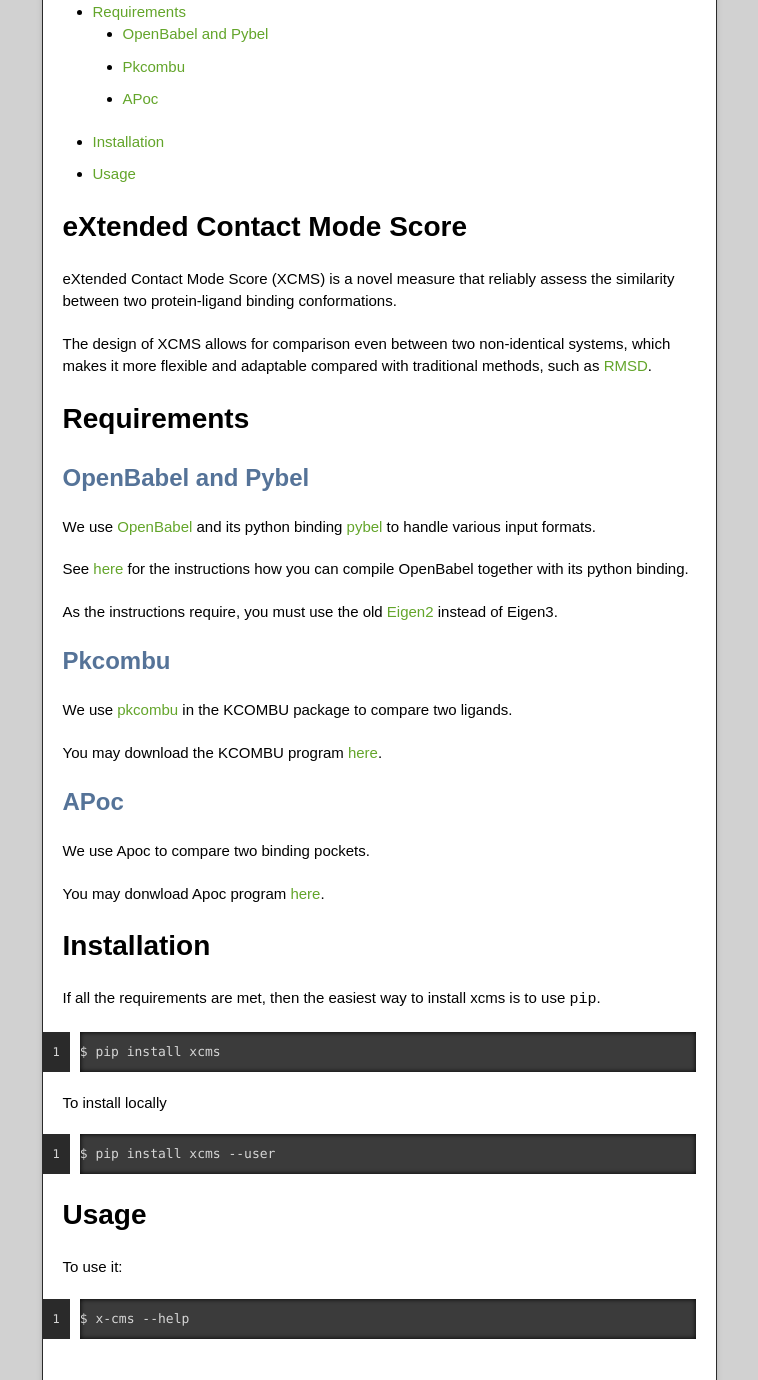
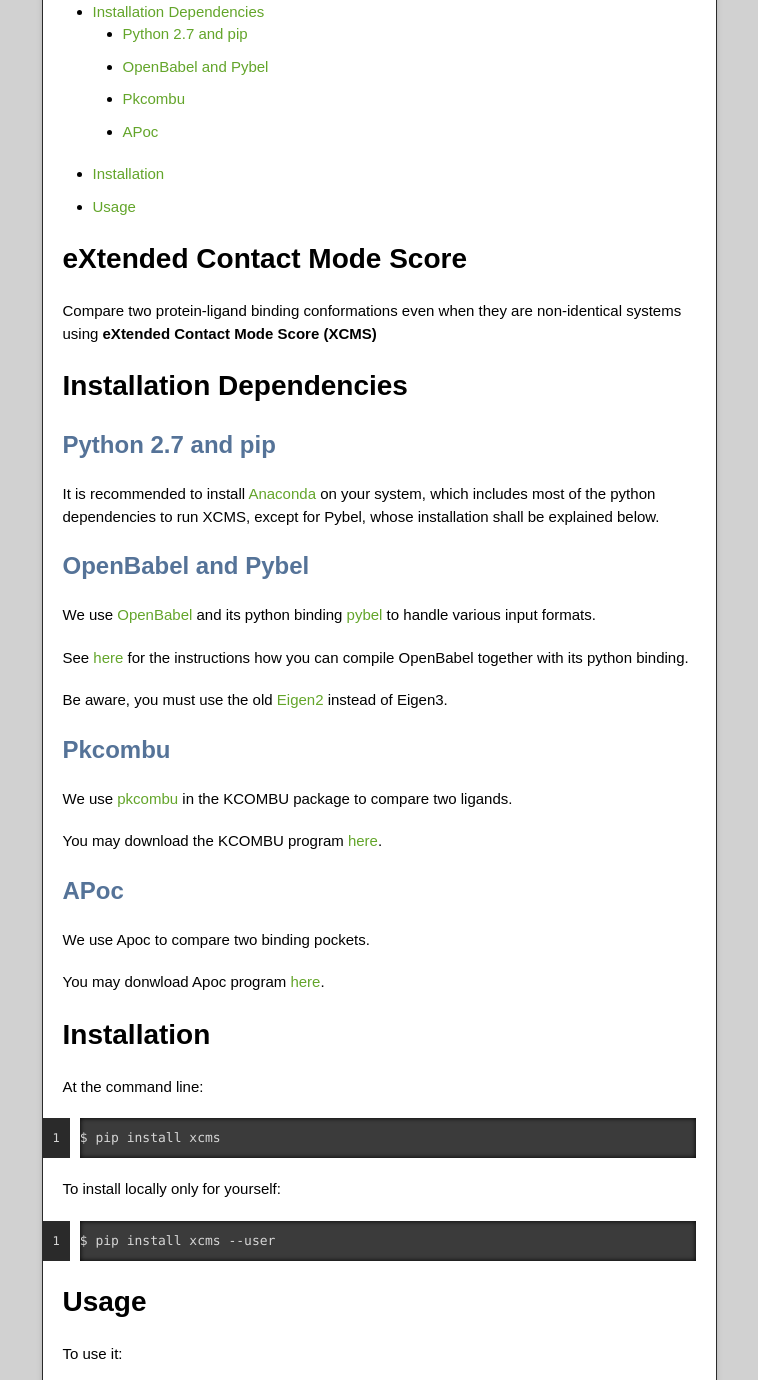
Before and after one commit to EricTing/extended-cms, a plain HTML site: page index.html in a window 1280 px wide. Shown: the part 330-1710 px from the top of the page, without its empty margins (261-1019 px from the left). Drawn offline with nearby package versions, Linux system fonts and the light colour scheme.

```diff
--- a/index.html
+++ b/index.html
@@ -39,12 +39,13 @@
           <ul>
 <li><a href="#sec-1">eXtended Contact Mode Score</a></li>
 <li>
-<a href="#sec-2">Requirements</a>
+<a href="#sec-2">Installation Dependencies</a>
 
 <ul>
-<li><a href="#sec-2-1">OpenBabel and Pybel</a></li>
-<li><a href="#sec-2-2">Pkcombu</a></li>
-<li><a href="#sec-2-3">APoc</a></li>
+<li><a href="#sec-2-1">Python 2.7 and pip</a></li>
+<li><a href="#sec-2-2">OpenBabel and Pybel</a></li>
+<li><a href="#sec-2-3">Pkcombu</a></li>
+<li><a href="#sec-2-4">APoc</a></li>
 </ul>
 </li>
 <li><a href="#sec-3">Installation</a></li>
@@ -55,27 +56,34 @@
 <a id="extended-contact-mode-score" class="anchor" href="#extended-contact-mode-score" aria-hidden="true"><span aria-hidden="true" class="octicon octicon-link"></span></a>eXtended Contact Mode Score<a id="orgheadline1"></a>
 </h1>
 
-<p>eXtended Contact Mode Score (XCMS) is a novel measure that reliably assess the similarity between two protein-ligand binding conformations.</p>
-
-<p>The design of XCMS allows for comparison even between two non-identical systems,
-which makes it more flexible and adaptable compared with traditional methods, such as <a href="https://en.wikipedia.org/wiki/Root-mean-square_deviation">RMSD</a>.</p>
+<p>Compare two protein-ligand binding conformations even when they are
+non-identical systems using <strong>eXtended Contact Mode Score (XCMS)</strong></p>
 
 <h1>
-<a id="requirements" class="anchor" href="#requirements" aria-hidden="true"><span aria-hidden="true" class="octicon octicon-link"></span></a>Requirements<a id="orgheadline5"></a>
+<a id="installation-dependencies" class="anchor" href="#installation-dependencies" aria-hidden="true"><span aria-hidden="true" class="octicon octicon-link"></span></a>Installation Dependencies<a id="orgheadline6"></a>
 </h1>
 
 <h2>
-<a id="openbabel-and-pybel" class="anchor" href="#openbabel-and-pybel" aria-hidden="true"><span aria-hidden="true" class="octicon octicon-link"></span></a>OpenBabel and Pybel<a id="orgheadline2"></a>
+<a id="python-27-and-pip" class="anchor" href="#python-27-and-pip" aria-hidden="true"><span aria-hidden="true" class="octicon octicon-link"></span></a>Python 2.7 and pip<a id="orgheadline2"></a>
+</h2>
+
+<p>It is recommended to install <a href="https://www.continuum.io/downloads">Anaconda</a> on your system, which includes most of the
+python dependencies to run XCMS, except for Pybel, whose installation shall be
+explained below.</p>
+
+<h2>
+<a id="openbabel-and-pybel" class="anchor" href="#openbabel-and-pybel" aria-hidden="true"><span aria-hidden="true" class="octicon octicon-link"></span></a>OpenBabel and Pybel<a id="orgheadline3"></a>
 </h2>
 
 <p>We use <a href="http://openbabel.org/wiki/Main_Page">OpenBabel</a> and its python binding <a href="https://openbabel.org/docs/dev/UseTheLibrary/Python_Pybel.html">pybel</a> to handle various input formats.</p>
 
-<p>See <a href="https://openbabel.org/docs/dev/Installation/install.html#compiling-open-babel">here</a> for the instructions how you can compile OpenBabel together with its python binding.</p>
+<p>See <a href="https://openbabel.org/docs/dev/Installation/install.html#compiling-open-babel">here</a> for the instructions how you can compile OpenBabel together with its
+python binding.</p>
 
-<p>As the instructions require, you must use the old <a href="http://eigen.tuxfamily.org/index.php?title=Eigen2">Eigen2 </a>instead of Eigen3.</p>
+<p>Be aware, you must use the old <a href="http://eigen.tuxfamily.org/index.php?title=Eigen2">Eigen2 </a>instead of Eigen3.</p>
 
 <h2>
-<a id="pkcombu" class="anchor" href="#pkcombu" aria-hidden="true"><span aria-hidden="true" class="octicon octicon-link"></span></a>Pkcombu<a id="orgheadline3"></a>
+<a id="pkcombu" class="anchor" href="#pkcombu" aria-hidden="true"><span aria-hidden="true" class="octicon octicon-link"></span></a>Pkcombu<a id="orgheadline4"></a>
 </h2>
 
 <p>We use <a href="http://strcomp.protein.osaka-u.ac.jp/kcombu/doc/README_pkcombu.html">pkcombu</a> in the KCOMBU package to compare two ligands.</p>
@@ -83,7 +91,7 @@ which makes it more flexible and adaptable compared with traditional methods, su
 <p>You may download the KCOMBU program <a href="http://strcomp.protein.osaka-u.ac.jp/kcombu/download_src.html">here</a>.</p>
 
 <h2>
-<a id="apoc" class="anchor" href="#apoc" aria-hidden="true"><span aria-hidden="true" class="octicon octicon-link"></span></a>APoc<a id="orgheadline4"></a>
+<a id="apoc" class="anchor" href="#apoc" aria-hidden="true"><span aria-hidden="true" class="octicon octicon-link"></span></a>APoc<a id="orgheadline5"></a>
 </h2>
 
 <p>We use Apoc to compare two binding pockets.</p>
@@ -91,24 +99,35 @@ which makes it more flexible and adaptable compared with traditional methods, su
 <p>You may donwload Apoc program <a href="http://cssb.biology.gatech.edu/APoc">here</a>.</p>
 
 <h1>
-<a id="installation" class="anchor" href="#installation" aria-hidden="true"><span aria-hidden="true" class="octicon octicon-link"></span></a>Installation<a id="orgheadline6"></a>
+<a id="installation" class="anchor" href="#installation" aria-hidden="true"><span aria-hidden="true" class="octicon octicon-link"></span></a>Installation<a id="orgheadline7"></a>
 </h1>
 
-<p>If all the requirements are met, then the easiest way to install xcms is to use <code>pip</code>.</p>
+<p>At the command line:</p>
 
 <div class="highlight highlight-source-shell"><pre>$ pip install xcms</pre></div>
 
-<p>To install locally</p>
+<p>To install locally only for yourself:</p>
 
 <div class="highlight highlight-source-shell"><pre>$ pip install xcms --user</pre></div>
 
 <h1>
-<a id="usage" class="anchor" href="#usage" aria-hidden="true"><span aria-hidden="true" class="octicon octicon-link"></span></a>Usage<a id="orgheadline7"></a>
+<a id="usage" class="anchor" href="#usage" aria-hidden="true"><span aria-hidden="true" class="octicon octicon-link"></span></a>Usage<a id="orgheadline8"></a>
 </h1>
 
 <p>To use it:</p>
 
-<div class="highlight highlight-source-shell"><pre>$ x-cms --help</pre></div>
+<div class="highlight highlight-source-shell"><pre>$ x-cms --help
+Usage: x-cms [OPTIONS]
+
+calculated extended contact mode score provided the query and template
+protein-ligand structures
+
+Options:
+  --template-protein TEXT  template protein file path, <span class="pl-k">in</span> PDB format
+  --query-protein TEXT     query protein file path, <span class="pl-k">in</span> PDB format
+  --query-ligand TEXT      query ligand file path, <span class="pl-k">in</span> SDF format
+  --template-ligand TEXT   template ligand file path, <span class="pl-k">in</span> SDF format
+  --help                   Show this message and <span class="pl-c1">exit</span>.</pre></div>
         </article>
       </div>
     </div>
```
Also changed, not shown: params.json (+1 -1 lines).
